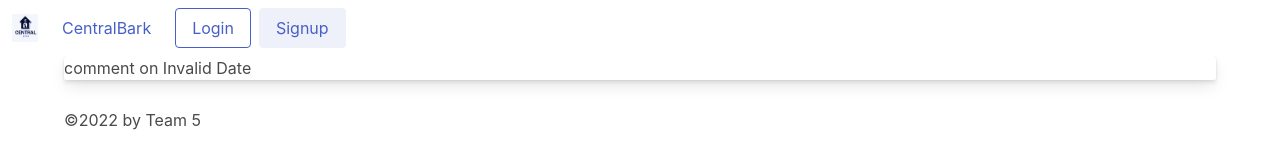
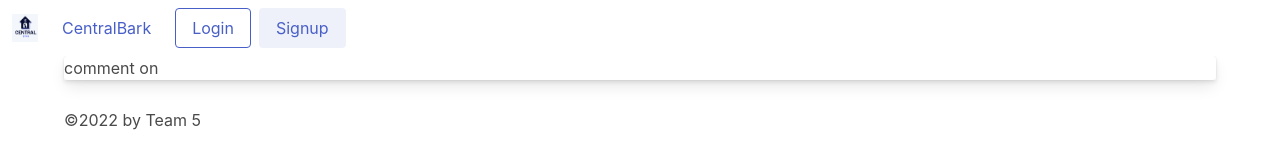
Before and after one commit to jenn-renken/central-bark, a React (Create React App) app in the folder client/: page /pet/1 in a window 1280 px wide. Shown: the top 160 px of the page. Built offline with nearby package versions, Linux system fonts and the light colour scheme; no server answers.

Commit message:
initial change

```diff
--- a/client/src/components/PetGallery/index.js
+++ b/client/src/components/PetGallery/index.js
@@ -55,7 +55,7 @@ const PetGallery = ({ pets, title }) => {
                     </p> */}
                     <div>
                       <Link to={`/pet/${pet._id}`}>
-                        Connect with the pet parent!
+                        View Pet Details
                       </Link>
 
                       <ul>
--- a/client/src/pages/PetDetail.js
+++ b/client/src/pages/PetDetail.js
@@ -26,7 +26,7 @@ const PetDetail = props => {
           <span style={{ fontWeight: 700 }} className="text-light">
             {pet.username}
           </span>{' '}
-          comment on {new Date(pet.createdAt).toString()}
+          comment on {new Date(pet.createdAt).toLocaleString}
         </p>
         <div className="card-body">
           <p>{pet.petText}</p>
```
